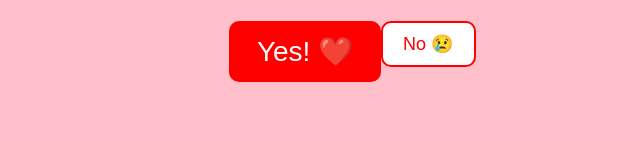
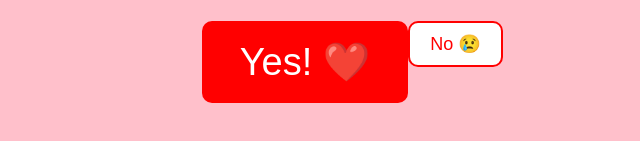
Before and after one commit to RippudamanS/Valentine-Invite, a plain HTML site: page index.html in a window 1280 px wide. Both pictures are taken after a click on the button "No 😢". Shown: the part 317-458 px from the top of the page, without its empty margins (335-975 px from the left). Drawn offline with Linux system fonts and the light colour scheme.

Commit message:
Update index.html

```diff
--- a/index.html
+++ b/index.html
@@ -68,11 +68,14 @@
         let yesButton = document.getElementById("yes");
         let size = 18;
 
-        noButton.addEventListener("mouseover", function() {
+        function increaseYesSize() {
             size += 10;
             yesButton.style.fontSize = size + "px";
             yesButton.style.padding = (size / 2) + "px " + (size) + "px";
-        });
+        }
+
+        noButton.addEventListener("mouseover", increaseYesSize);
+        noButton.addEventListener("click", increaseYesSize);
 
         yesButton.addEventListener("click", function() {
             document.body.innerHTML = "<h1 style='font-size:50px;color:red;'>YAY! Can't wait for our date! 😍❤️</h1>" +
```
